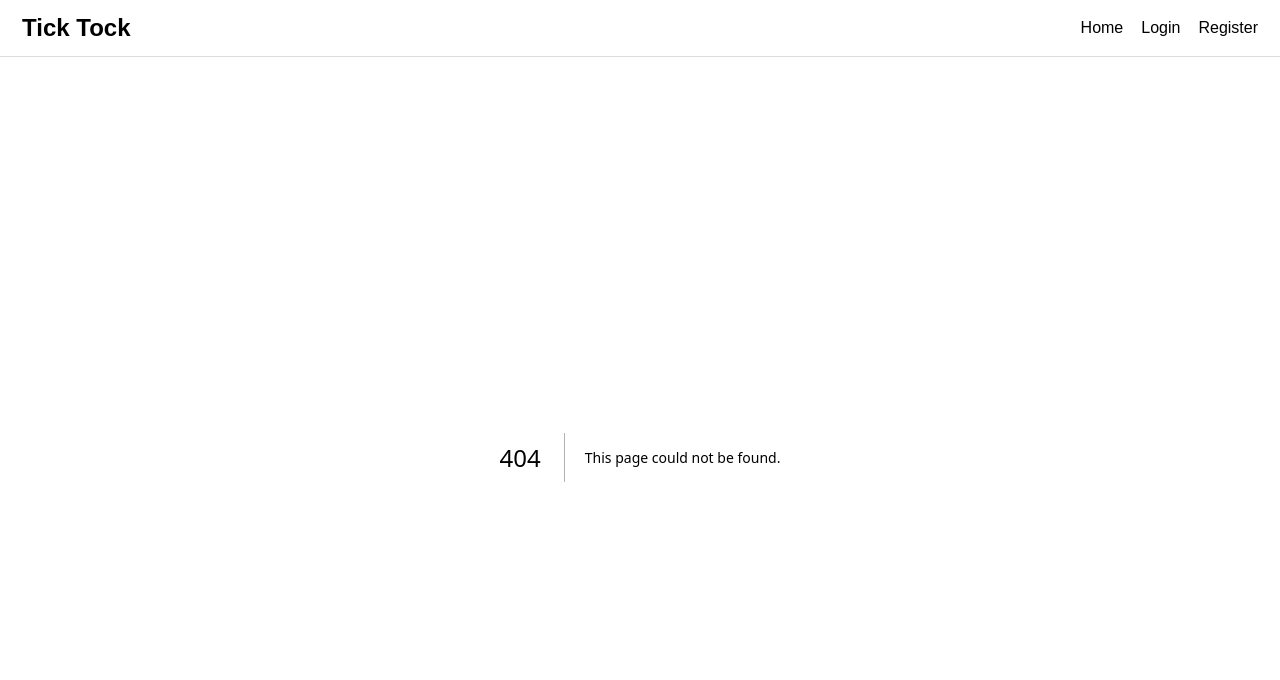
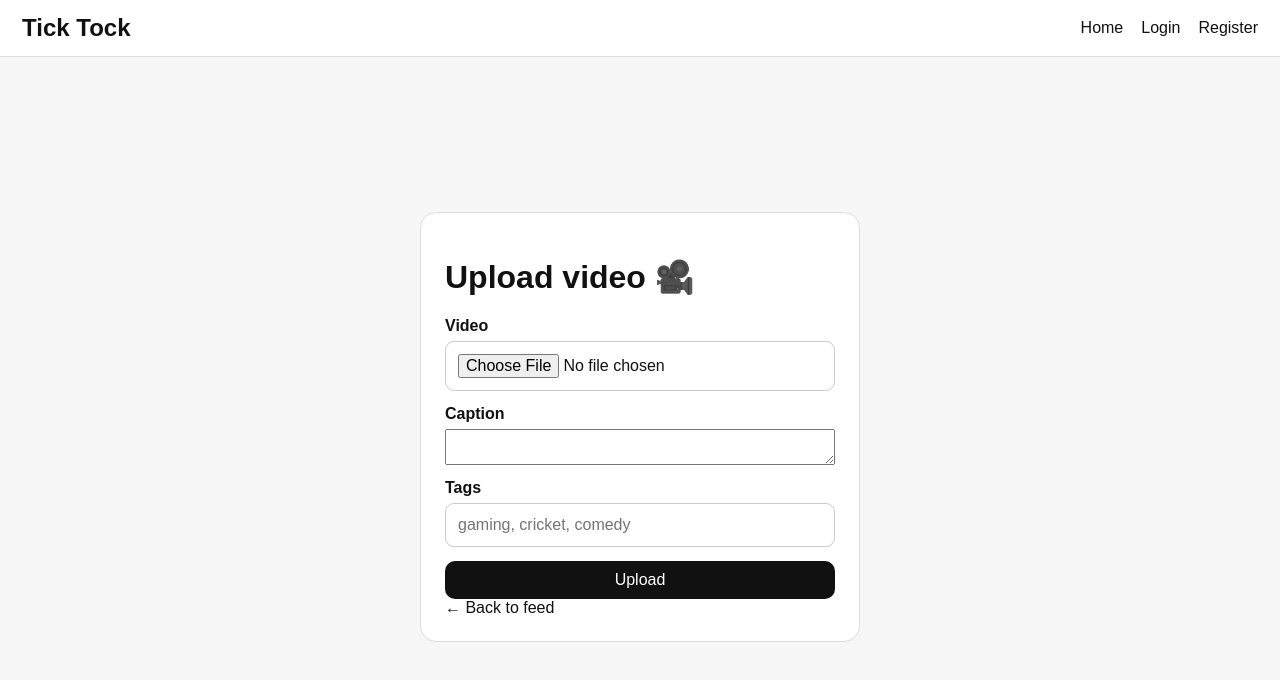
Before and after one commit to harshith934764-dev/ticktock, a Next.js app in the folder frontend/: page /upload in a window 1280 px wide. Before the commit this address had no page. Shown: the top 680 px of the page. Built offline with nearby package versions, Linux system fonts and the light colour scheme; no server answers.

Commit message:
Add files via upload

```diff
--- /dev/null
+++ b/frontend/app/upload/page.tsx
@@ -0,0 +1,7 @@
+'use client';
+import {useState} from 'react';
+import Link from 'next/link';
+import {API} from '../../lib/api';
+export default function Upload(){const [file,setFile]=useState<File|null>(null);const [caption,setCaption]=useState('');const [tags,setTags]=useState('');const [msg,setMsg]=useState('');const [busy,setBusy]=useState(false);
+ async function submit(e:React.FormEvent){e.preventDefault();if(!file){setMsg('Choose a video first.');return}const token=localStorage.getItem('ticktock_token');if(!token){setMsg('Please login first.');return}setBusy(true);const fd=new FormData();fd.append('video',file);fd.append('caption',caption);fd.append('tags',tags);fd.append('privacy','public');try{const r=await fetch(`${API}/api/videos/upload`,{method:'POST',headers:{Authorization:`Bearer ${token}`},body:fd});if(!r.ok)throw new Error(await r.text());setMsg('Video uploaded successfully ✅');setFile(null);setCaption('');setTags('')}catch(err:any){setMsg(err.message||'Upload failed')}finally{setBusy(false)}}
+ return <main className="auth-page"><div className="auth-card"><h1>Upload video 🎥</h1><form onSubmit={submit}><label>Video<input type="file" accept="video/mp4,video/webm,video/quicktime,video/x-m4v" onChange={e=>setFile(e.target.files?.[0]||null)}/></label><label>Caption<textarea value={caption} onChange={e=>setCaption(e.target.value)} maxLength={500}/></label><label>Tags<input value={tags} onChange={e=>setTags(e.target.value)} placeholder="gaming, cricket, comedy"/></label><button disabled={busy}>{busy?'Uploading…':'Upload'}</button></form>{msg&&<p className="success">{msg}</p>}<Link href="/">← Back to feed</Link></div></main>}
```
